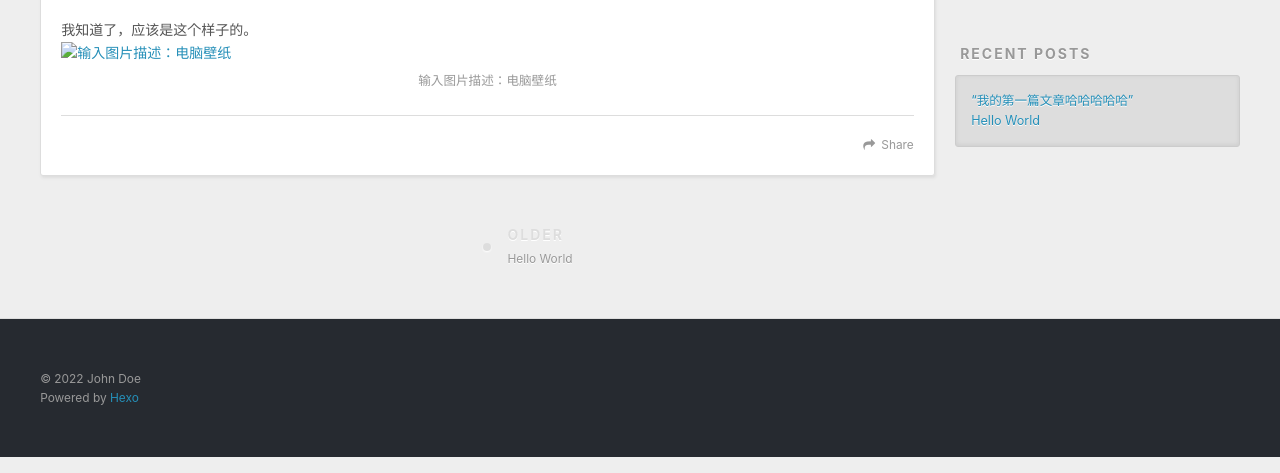
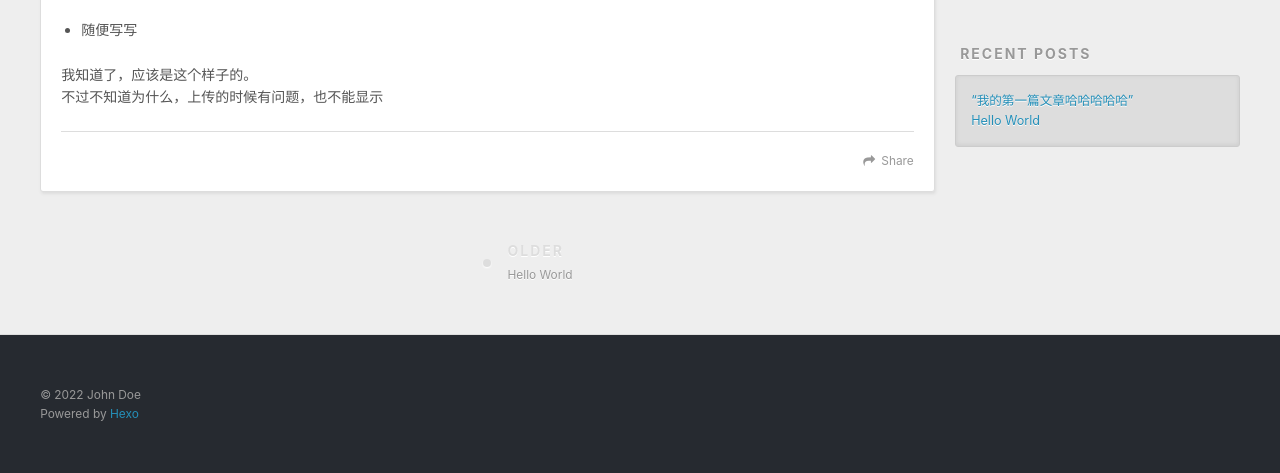
Before and after one commit to magic858/magic.github.io, a plain HTML site: page 2022/10/16/“我的第一篇文章”/index.html in a window 1280 px wide. Shown: the part 434-907 px from the top of the page. Drawn offline with nearby package versions, Linux system fonts and the light colour scheme.

Commit message:
Site updated: 2022-10-16 22:21:34

```diff
--- a/2022/10/16/“我的第一篇文章”/index.html
+++ b/2022/10/16/“我的第一篇文章”/index.html
@@ -7,19 +7,17 @@
 
   <title>“我的第一篇文章哈哈哈哈哈” | Hexo</title>
   <meta name="viewport" content="width=device-width, initial-scale=1, maximum-scale=1">
-  <meta name="description" content="我知道了，应该是这个样子的。">
+  <meta name="description" content="随便写写  我知道了，应该是这个样子的。不过不知道为什么，上传的时候有问题，也不能显示">
 <meta property="og:type" content="article">
 <meta property="og:title" content="“我的第一篇文章哈哈哈哈哈”">
 <meta property="og:url" content="http://example.com/2022/10/16/%E2%80%9C%E6%88%91%E7%9A%84%E7%AC%AC%E4%B8%80%E7%AF%87%E6%96%87%E7%AB%A0%E2%80%9D/index.html">
 <meta property="og:site_name" content="Hexo">
-<meta property="og:description" content="我知道了，应该是这个样子的。">
+<meta property="og:description" content="随便写写  我知道了，应该是这个样子的。不过不知道为什么，上传的时候有问题，也不能显示">
 <meta property="og:locale" content="en_US">
-<meta property="og:image" content="http://example.com/2022/10/16/%E2%80%9C%E6%88%91%E7%9A%84%E7%AC%AC%E4%B8%80%E7%AF%87%E6%96%87%E7%AB%A0%E2%80%9D/%E2%80%9C%E6%88%91%E7%9A%84%E7%AC%AC%E4%B8%80%E7%AF%87%E6%96%87%E7%AB%A0%E2%80%9D_md_files/b37a4c60-4d5c-11ed-a6ae-edfbef78f682.jpeg?v=1&type=image">
 <meta property="article:published_time" content="2022-10-16T12:48:20.000Z">
-<meta property="article:modified_time" content="2022-10-16T14:13:34.457Z">
+<meta property="article:modified_time" content="2022-10-16T14:19:36.559Z">
 <meta property="article:author" content="John Doe">
 <meta name="twitter:card" content="summary">
-<meta name="twitter:image" content="http://example.com/2022/10/16/%E2%80%9C%E6%88%91%E7%9A%84%E7%AC%AC%E4%B8%80%E7%AF%87%E6%96%87%E7%AB%A0%E2%80%9D/%E2%80%9C%E6%88%91%E7%9A%84%E7%AC%AC%E4%B8%80%E7%AF%87%E6%96%87%E7%AB%A0%E2%80%9D_md_files/b37a4c60-4d5c-11ed-a6ae-edfbef78f682.jpeg?v=1&type=image">
 
     <link rel="alternate" href="/atom.xml" title="Hexo" type="application/atom+xml">
 
@@ -90,7 +88,10 @@
 
     <div class="article-entry" itemprop="articleBody">
 
-        <p>我知道了，应该是这个样子的。<br><img src="%E2%80%9C%E6%88%91%E7%9A%84%E7%AC%AC%E4%B8%80%E7%AF%87%E6%96%87%E7%AB%A0%E2%80%9D_md_files/b37a4c60-4d5c-11ed-a6ae-edfbef78f682.jpeg?v=1&type=image" alt="输入图片描述：电脑壁纸"></p>
+        <ul>
+<li>随便写写</li>
+</ul>
+<p>我知道了，应该是这个样子的。<br>不过不知道为什么，上传的时候有问题，也不能显示</p>
 
 
     </div>
```
Also changed, not shown: index.html (+4 -1 lines).
